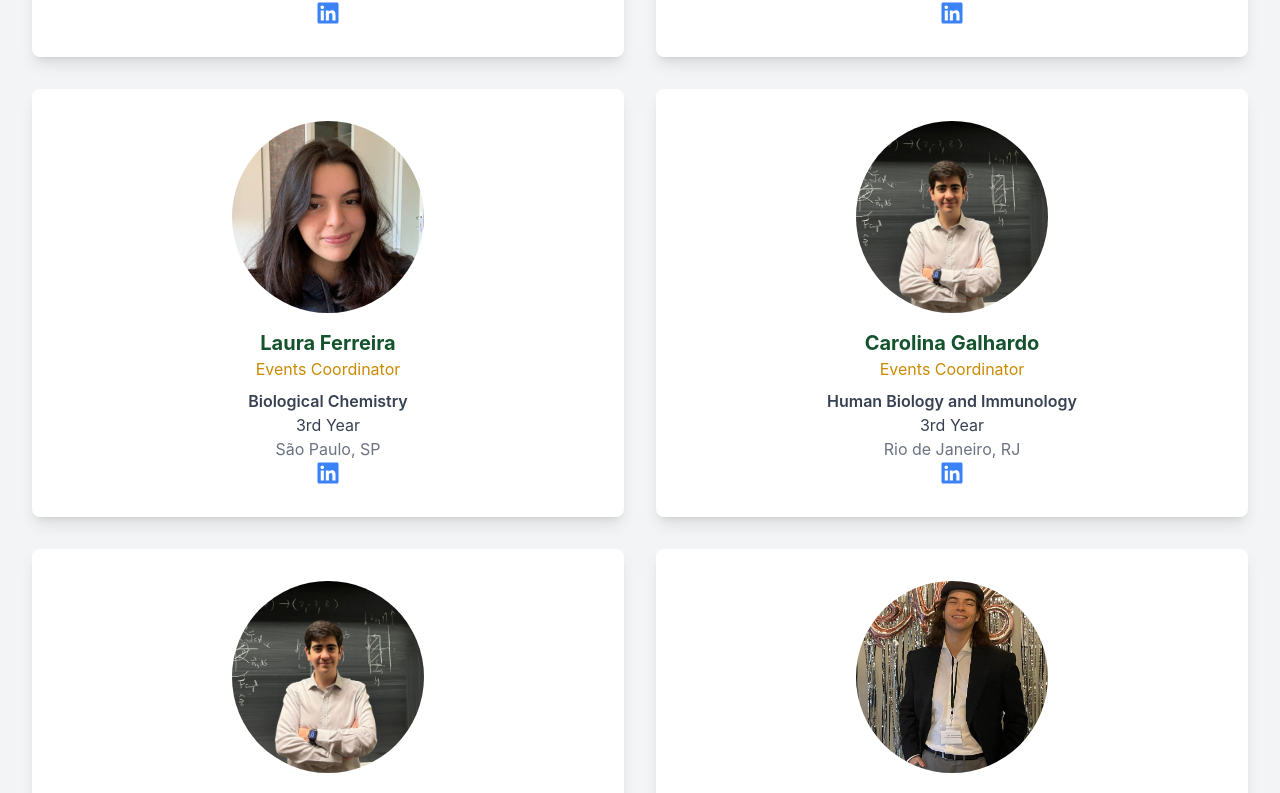
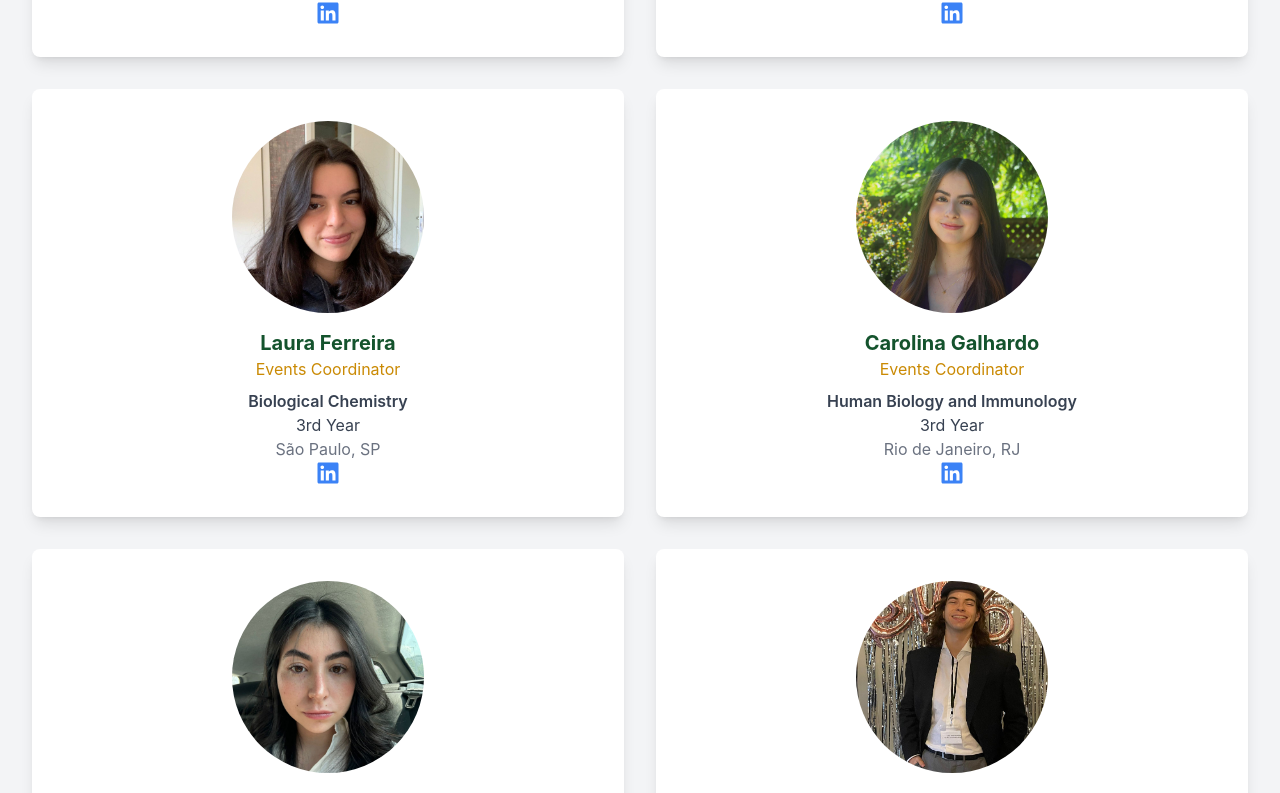
Before and after one commit to GaioAugusto/brasa-website, a React (Create React App) app: page /board in a window 1280 px wide. Shown: the part 1159-1952 px from the top of the page. Built offline with nearby package versions, Linux system fonts and the light colour scheme.

Commit message:
New pictures board

```diff
--- a/src/utilities/boardMembers.ts
+++ b/src/utilities/boardMembers.ts
@@ -48,7 +48,7 @@ export const boardMembers: BoardMember[] = [
   },
   {
     name: "Carolina Galhardo",
-    picture: "/gaio.jpeg",
+    picture: "/eventsCoord2.jpeg",
     major: "Human Biology and Immunology",
     year: "3rd",
     position: "eventsCoordinator",
@@ -58,7 +58,7 @@ export const boardMembers: BoardMember[] = [
   },
   {
     name: "Bruna Borer",
-    picture: "/gaio.jpeg",
+    picture: "/dirOfCommunications.jpeg",
     major: "Psychology and Cinema Studies",
     year: "3rd",
     position: "communication",
```
Also changed, not shown: public/dirOfCommunications.jpeg (added), public/eventsCoord2.jpeg (added).
